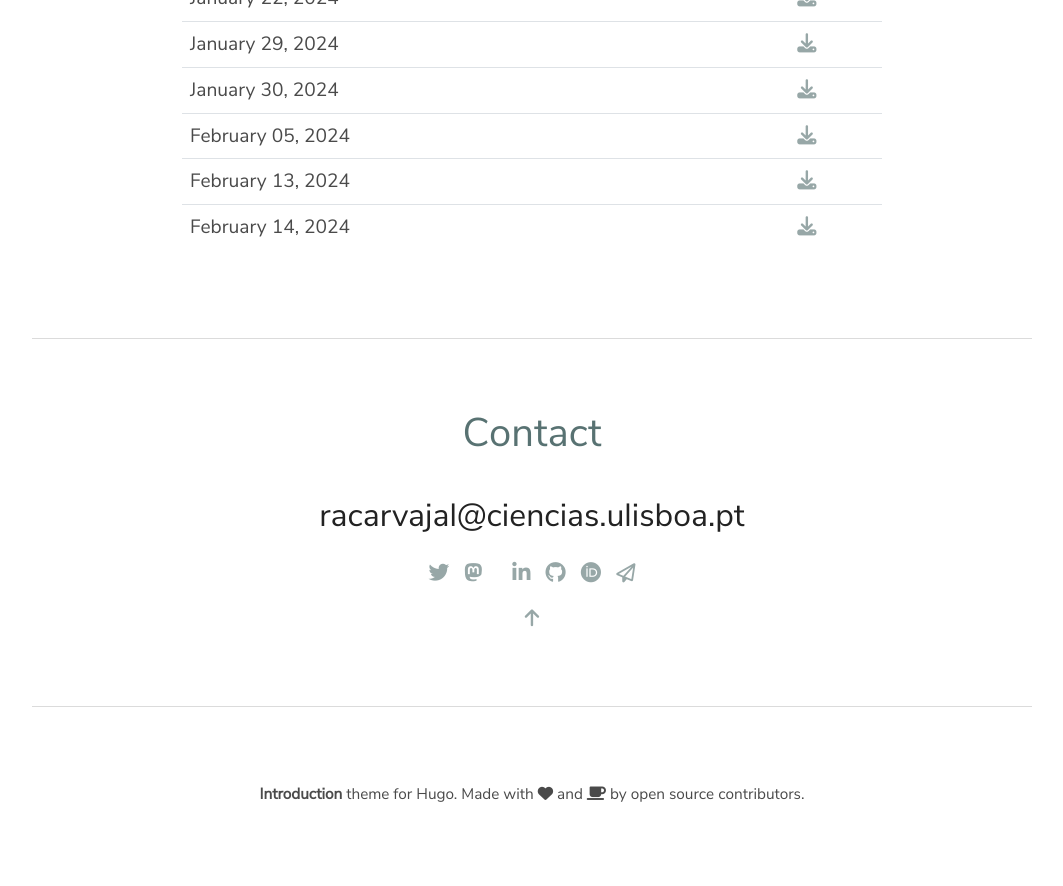
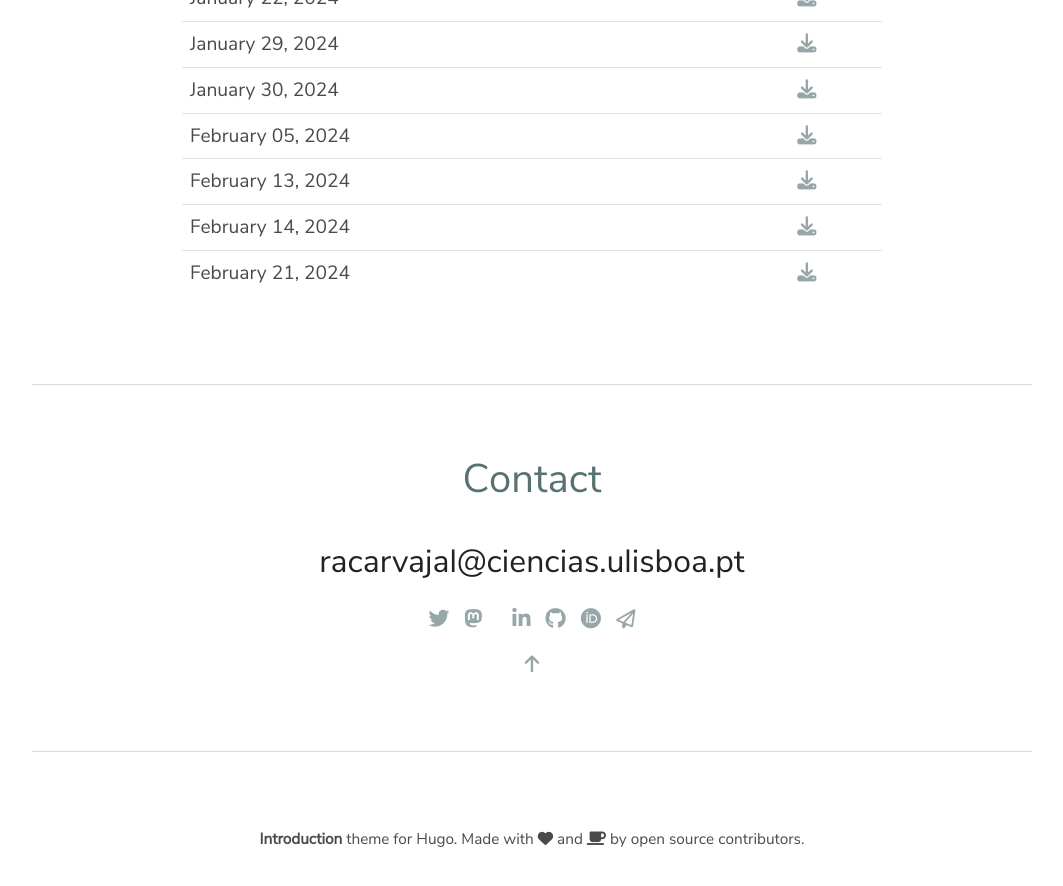
Before and after one commit to racarvajal/racarvajal.github.io, a Jekyll site: the page thesis.html, which Jekyll copies as it is, in a window 1280 px wide and 900 px high, scrolled down 1404 px. Shown: the top 886 px of the window, without its empty margins (108-1171 px from the left). Built offline with Jekyll 4.4.1, drawn with Linux system fonts in a browser that asks for light colours; before the commit the page ends 2259 px from its top, so only the background shows below that.

Commit message:
file at Feb 21

```diff
--- a/thesis.html
+++ b/thesis.html
@@ -207,6 +207,14 @@
               </a>
             </td>
           </tr>
+          <tr>
+            <td>February 21, 2024</td>
+            <td class="t-center">
+              <a href="files/thesis/thesis_RCP_FCUL_Feb21.pdf" target="_blank">
+                <i class="fa fa-download"></i>
+              </a>
+            </td>
+          </tr>
         </table>
       </div>
     </div>
```
Also changed, not shown: 1 other file.
